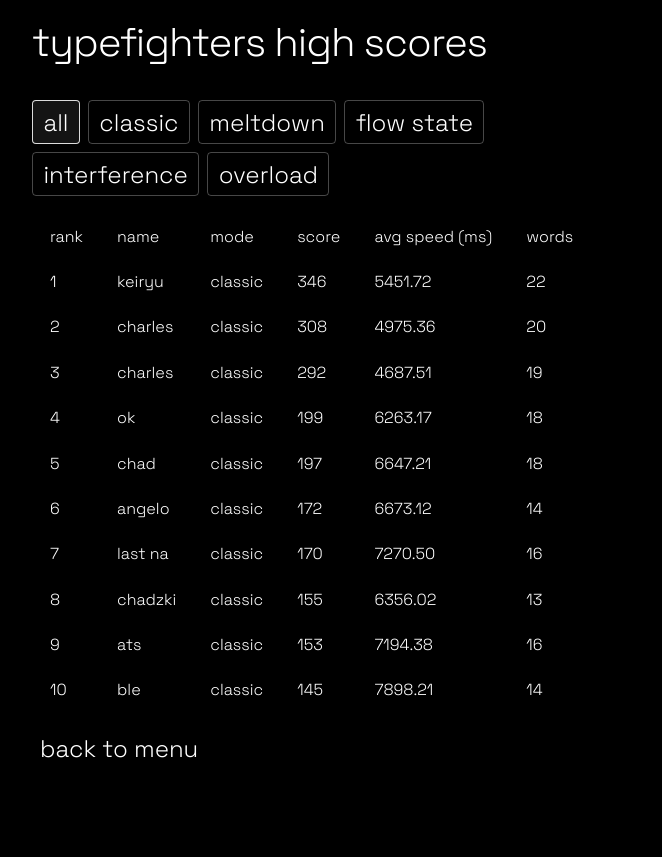
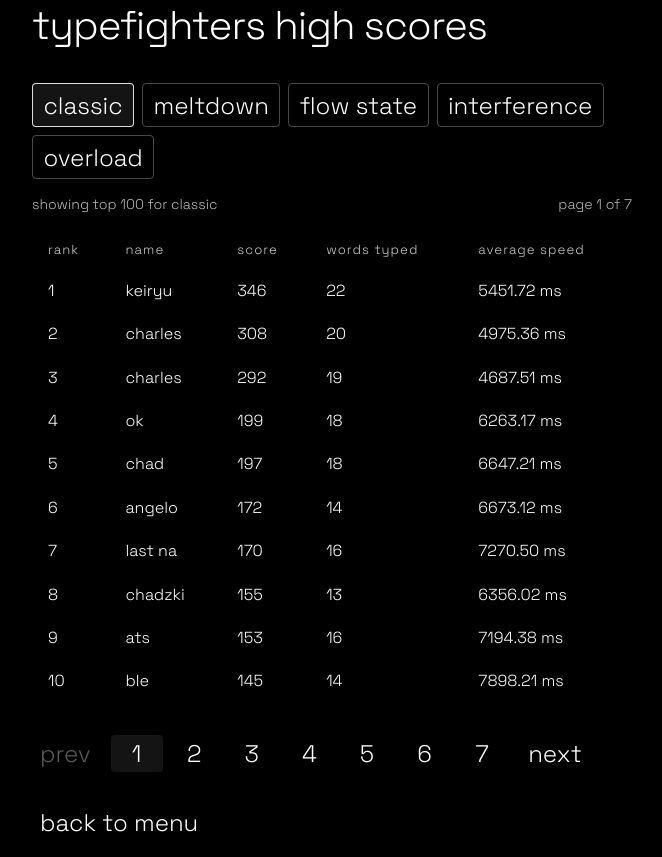
Before and after one commit to mcadelacruz/typefighters, a Flask app: page /highscores in a window 1280 px wide. Shown: the whole page, without its empty margins (308-970 px from the left). Before the commit the page ends 758 px from the top, so only its background shows below. Run offline with Flask 3, Linux system fonts and the light colour scheme.

Commit message:
scoring changes

```diff
--- a/app.py
+++ b/app.py
@@ -5,6 +5,7 @@ import json
 import uuid
 import csv
 import io
+import math
 from datetime import datetime, timedelta
 from flask import Flask, render_template, request, redirect, url_for, jsonify, session as flask_session, Response, stream_with_context
 from sqlalchemy import text, inspect
@@ -29,6 +30,8 @@ def ensure_schema():
             columns = {column['name'] for column in inspector.get_columns('high_score')}
             if 'game_mode' not in columns:
                 db.session.execute(text("ALTER TABLE high_score ADD COLUMN game_mode VARCHAR(20) NOT NULL DEFAULT 'Classic'"))
+            if 'final_stats_json' not in columns:
+                db.session.execute(text("ALTER TABLE high_score ADD COLUMN final_stats_json TEXT NOT NULL DEFAULT '[]'"))
                 db.session.commit()
 
 
@@ -122,6 +125,84 @@ WORD_LIST = [
 # this will store all the active game sessions
 active_sessions = {}
 
+MODE_TABS = [
+    ('classic', 'Classic'),
+    ('meltdown', 'Meltdown'),
+    ('flow-state', 'Flow State'),
+    ('interference', 'Interference'),
+    ('overload', 'Overload')
+]
+
+MODE_LABEL_MAP = {
+    'classic': 'Classic',
+    'meltdown': 'Meltdown',
+    'flow-state': 'Flow State',
+    'interference': 'Interference',
+    'overload': 'Overload'
+}
+
+
+def _coerce_int(value, default=0):
+    try:
+        return int(round(float(value)))
+    except (TypeError, ValueError):
+        return default
+
+
+def _coerce_float(value, default=0.0):
+    try:
+        return float(value)
+    except (TypeError, ValueError):
+        return default
+
+
+def build_final_stats(game_mode, payload, mode_stats=None):
+    mode_name = str(game_mode or 'Classic').strip()
+    data = mode_stats if isinstance(mode_stats, dict) else payload
+
+    if mode_name == 'Meltdown':
+        return [
+            {'label': 'words cleared', 'value': str(_coerce_int(data.get('total_attempts') or data.get('words_cleared')))}
+        ]
+
+    if mode_name == 'Flow State':
+        tempo_points = _coerce_int(data.get('flow_tempo_points'))
+        word_points = _coerce_int(data.get('flow_word_points'))
+        on_target_seconds = _coerce_float(data.get('flow_on_target_seconds'))
+        avg_closeness_pct = _coerce_float(data.get('flow_avg_closeness_pct'))
+        return [
+            {'label': 'tempo points', 'value': str(tempo_points)},
+            {'label': 'word points', 'value': str(word_points)},
+            {'label': 'on-target seconds', 'value': f'{on_target_seconds:.1f}s ({avg_closeness_pct:.1f}% avg)'}
+        ]
+
+    if mode_name == 'Interference':
+        paragraph_wpm = _coerce_float(data.get('interference_wpm'))
+        reaction_bonus = _coerce_int(data.get('reaction_bonus'))
+        avg_reaction = _coerce_float(data.get('avg_reaction_time'))
+        return [
+            {'label': 'paragraph wpm', 'value': f'{paragraph_wpm:.2f}'},
+            {'label': 'reaction bonus', 'value': f'+{reaction_bonus}'},
+            {'label': 'avg reaction (ms)', 'value': f'{avg_reaction:.0f}'}
+        ]
+
+    if mode_name == 'Overload':
+        keystrokes = _coerce_int(data.get('keystrokes') or data.get('total_attempts'))
+        keys_per_second = _coerce_float(data.get('keys_per_second'))
+        bonus_multiplier = _coerce_int(data.get('bonus_multiplier'), 1)
+        return [
+            {'label': 'keystrokes', 'value': str(keystrokes)},
+            {'label': 'keys per second', 'value': f'{keys_per_second:.2f}'},
+            {'label': 'overcharge bonus', 'value': f'x{bonus_multiplier} active' if bonus_multiplier > 1 else 'none'}
+        ]
+
+    words_typed = _coerce_int(data.get('total_attempts') or data.get('words_typed'))
+    avg_speed = _coerce_float(data.get('avg_speed'))
+    return [
+        {'label': 'words typed', 'value': str(words_typed)},
+        {'label': 'average speed', 'value': f'{avg_speed:.2f} ms'}
+    ]
+
 @app.route('/')
 def index():
     # this shows the loading screen page
@@ -146,35 +227,58 @@ def about():
 def highscores():
     # this shows the high scores page
     mode_tabs = [
-        ('all', 'All'),
         ('classic', 'Classic'),
         ('meltdown', 'Meltdown'),
         ('flow-state', 'Flow State'),
         ('interference', 'Interference'),
         ('overload', 'Overload')
     ]
-    mode_label_map = {
-        'classic': 'Classic',
-        'meltdown': 'Meltdown',
-        'flow-state': 'Flow State',
-        'interference': 'Interference',
-        'overload': 'Overload'
-    }
 
-    selected_mode = (request.args.get('mode') or 'all').strip().lower()
+    selected_mode = (request.args.get('mode') or 'classic').strip().lower()
     if selected_mode not in {slug for slug, _ in mode_tabs}:
-        selected_mode = 'all'
+        selected_mode = 'classic'
 
-    query = HighScore.query
-    if selected_mode != 'all':
-        query = query.filter(HighScore.game_mode == mode_label_map[selected_mode])
+    page = _coerce_int(request.args.get('page'), 1)
+    if page < 1:
+        page = 1
 
-    scores = query.order_by(HighScore.score.desc(), HighScore.created_at.desc()).limit(10).all()
+    query = HighScore.query.filter(HighScore.game_mode == MODE_LABEL_MAP[selected_mode])
+    all_scores = query.order_by(HighScore.score.desc(), HighScore.created_at.desc()).limit(100).all()
+
+    page_size = 10
+    total_scores = len(all_scores)
+    total_pages = max(1, math.ceil(total_scores / page_size))
+    if page > total_pages:
+        page = total_pages
+
+    start_index = (page - 1) * page_size
+    scores = all_scores[start_index:start_index + page_size]
+    leaderboard_rows = []
+    for index, row in enumerate(scores, start=start_index + 1):
+        try:
+            final_stats = json.loads(row.final_stats_json or '[]')
+        except (TypeError, ValueError):
+            final_stats = []
+
+        if not final_stats:
+            final_stats = build_final_stats(row.game_mode, row.to_dict())
+
+        leaderboard_rows.append({
+            'rank': index,
+            'score': row,
+            'final_stats': final_stats
+        })
+
     return render_template(
         'highscores.html',
-        scores=scores,
+        leaderboard_rows=leaderboard_rows,
         selected_mode=selected_mode,
-        mode_tabs=mode_tabs
+        selected_mode_label=MODE_LABEL_MAP[selected_mode],
+        mode_tabs=mode_tabs,
+        stat_headers=build_final_stats(MODE_LABEL_MAP[selected_mode], {}),
+        page=page,
+        total_pages=total_pages,
+        total_scores=total_scores
     )
 
 @app.route('/api/start_game', methods=['POST'])
@@ -312,6 +416,7 @@ def api_save_telemetry():
 
     player_name = str(data.get('player_name', '')).strip()
     game_mode = str(data.get('game_mode', '')).strip()
+    mode_stats = data.get('mode_stats') if isinstance(data.get('mode_stats'), dict) else {}
 
     if not player_name or not game_mode:
         return jsonify({'error': 'player_name and game_mode are required'}), 400
@@ -343,13 +448,32 @@ def api_save_telemetry():
         total_keystrokes=total_keystrokes
     )
 
+    if game_mode == 'Classic':
+        db.session.add(telemetry_row)
+        db.session.commit()
+        return jsonify({'message': 'Telemetry saved', 'id': telemetry_row.id}), 201
+
     # Keep HighScore in sync per mode while telemetry is collected for ML training.
     high_score = HighScore(
         name=player_name,
         game_mode=game_mode,
         score=score,
         avg_speed=typing_speed_wpm,
-        words_typed=max(0, int(round(total_keystrokes / 5.0)))
+        words_typed=max(0, int(round(total_keystrokes / 5.0))),
+        final_stats_json=json.dumps(build_final_stats(game_mode, {
+            'avg_speed': typing_speed_wpm,
+            'total_attempts': max(0, int(round(total_keystrokes / 5.0))),
+            'flow_tempo_points': data.get('flow_tempo_points'),
+            'flow_word_points': data.get('flow_word_points'),
+            'flow_on_target_seconds': data.get('flow_on_target_seconds'),
+            'flow_avg_closeness_pct': data.get('flow_avg_closeness_pct'),
+            'interference_wpm': data.get('interference_wpm'),
+            'reaction_bonus': data.get('reaction_bonus'),
+            'avg_reaction_time': data.get('avg_reaction_time'),
+            'keystrokes': data.get('keystrokes'),
+            'keys_per_second': data.get('keys_per_second'),
+            'bonus_multiplier': data.get('bonus_multiplier')
+        }, mode_stats))
     )
 
     db.session.add(telemetry_row)
@@ -432,12 +556,17 @@ def save_high_score(session):
         return
 
     avg_speed = session['total_speed'] / session['total_attempts']
+    final_stats = build_final_stats(session.get('game_mode', 'Classic'), {
+        'total_attempts': session['total_attempts'],
+        'avg_speed': avg_speed
+    })
     high_score = HighScore(
         name=session['name'],
         game_mode=session.get('game_mode', 'Classic'),
         score=session['score'],
         avg_speed=avg_speed,
-        words_typed=session['total_attempts']
+        words_typed=session['total_attempts'],
+        final_stats_json=json.dumps(final_stats)
     )
     db.session.add(high_score)
     db.session.commit()
--- a/models.py
+++ b/models.py
@@ -11,6 +11,7 @@ class HighScore(db.Model):
     score = db.Column(db.Integer, nullable=False)
     avg_speed = db.Column(db.Float, nullable=False)
     words_typed = db.Column(db.Integer, nullable=False)
+    final_stats_json = db.Column(db.Text, nullable=False, default='[]')
     created_at = db.Column(db.DateTime, default=datetime.utcnow)
 
     def __repr__(self):
@@ -24,7 +25,8 @@ class HighScore(db.Model):
             'game_mode': self.game_mode,
             'score': self.score,
             'avg_speed': self.avg_speed,
-            'words_typed': self.words_typed
+            'words_typed': self.words_typed,
+            'final_stats_json': self.final_stats_json
         }
 
 
--- a/static/styles.css
+++ b/static/styles.css
@@ -304,6 +304,75 @@ body.home-page.home-loader-ready #page-root {
 .score-tab.score-tab-active {
     border-color: rgba(255, 255, 255, 0.85);
     background: rgba(255, 255, 255, 0.08);
+}
+
+.score-tabs {
+    display: flex;
+    gap: 0.5rem;
+    flex-wrap: wrap;
+    margin-bottom: 1rem;
+}
+
+.highscores-layout {
+    width: 100%;
+}
+
+.highscores-meta {
+    display: flex;
+    justify-content: space-between;
+    gap: 1rem;
+    margin: 0.15rem 0 1rem 0;
+    font-size: 0.88rem;
+    opacity: 0.72;
+}
+
+.highscores-table-wrap {
+    margin-bottom: 1rem;
+}
+
+.highscores-table-wrap table th,
+.highscores-table-wrap table td {
+    padding: 0.55rem 0.4rem;
+    border-bottom: 1px solid rgba(255, 255, 255, 0.12);
+    text-align: left;
+    vertical-align: top;
+}
+
+.highscores-table-wrap table thead th {
+    border-bottom-color: rgba(255, 255, 255, 0.42);
+    font-size: 0.82rem;
+    letter-spacing: 0.08em;
+    opacity: 0.8;
+}
+
+.score-pagination {
+    display: flex;
+    align-items: center;
+    gap: 0.75rem;
+    flex-wrap: wrap;
+    margin-bottom: 1rem;
+}
+
+.score-page-numbers {
+    display: flex;
+    gap: 0.35rem;
+    flex-wrap: wrap;
+}
+
+.score-page-number,
+.score-page-link {
+    min-width: 2.25rem;
+    text-align: center;
+}
+
+.score-page-number-active {
+    border-color: rgba(255, 255, 255, 0.85);
+    background: rgba(255, 255, 255, 0.08);
+}
+
+.score-page-link.is-disabled {
+    opacity: 0.35;
+    pointer-events: none;
 }
 
 .mode-toggle {
--- a/static/telemetry.js
+++ b/static/telemetry.js
@@ -155,13 +155,14 @@
         };
     }
 
-    async function sendTelemetry(playerName, gameMode, score) {
+    async function sendTelemetry(playerName, gameMode, score, modeStats) {
         const features = extractFeatures();
 
         const payload = {
             player_name: String(playerName || "").trim(),
             game_mode: String(gameMode || "").trim(),
             score: Number(score) || 0,
+            mode_stats: modeStats && typeof modeStats === "object" ? modeStats : {},
             ...features
         };
 
--- a/templates/game.html
+++ b/templates/game.html
@@ -120,5 +120,5 @@
 
 {% block scripts %}
 <script src="{{ url_for('static', filename='telemetry.js') }}?v=20260418d"></script>
-<script src="{{ url_for('static', filename='game.js') }}?v=20260419f"></script>
+<script src="{{ url_for('static', filename='game.js') }}?v=20260419g"></script>
 {% endblock %}
--- a/templates/highscores.html
+++ b/templates/highscores.html
@@ -2,60 +2,60 @@
 {% extends "base.html" %}
 
 {% block content %}
-<div>
+<div class="highscores-layout">
     <div class="menu-title">typefighters high scores</div>
-    <div class="score-tabs" style="display:flex;gap:0.5rem;flex-wrap:wrap;margin-bottom:1rem;">
+    <div class="score-tabs">
         {% for slug, label in mode_tabs %}
-        <a class="menu-link score-tab{% if selected_mode == slug %} score-tab-active{% endif %}" href="{{ url_for('highscores', mode=slug) }}">{{ label }}</a>
+        <a class="menu-link score-tab{% if selected_mode == slug %} score-tab-active{% endif %}" href="{{ url_for('highscores', mode=slug, page=1) }}">{{ label }}</a>
         {% endfor %}
     </div>
-    <div style="width: 100%; max-width: 600px;">
-        <!-- Only the top 10 highest scores, descending order -->
+
+    <div class="highscores-meta">
+        <div class="highscores-meta-item">showing top 100 for {{ selected_mode_label }}</div>
+        <div class="highscores-meta-item">page {{ page }} of {{ total_pages }}</div>
+    </div>
+
+    <div class="responsive-table highscores-table-wrap">
         <table>
             <thead>
                 <tr>
                     <th>rank</th>
                     <th>name</th>
-                    <th>mode</th>
                     <th>score</th>
-                    {% if selected_mode == 'flow-state' or selected_mode == 'interference' or selected_mode == 'overload' %}
-                    <th>pace metric</th>
-                    <th>volume metric</th>
-                    {% else %}
-                    <th>avg speed (ms)</th>
-                    <th>words</th>
-                    {% endif %}
+                    {% for header in stat_headers %}
+                    <th>{{ header.label }}</th>
+                    {% endfor %}
                 </tr>
             </thead>
             <tbody>
-                {% for score in scores %}
+                {% for item in leaderboard_rows %}
                 <tr>
-                    <td>{{ loop.index }}</td>
-                    <td>{{ score.name }}</td>
-                    <td>{{ score.game_mode }}</td>
-                    <td>{{ score.score }}</td>
-                    {% if selected_mode == 'flow-state' %}
-                    <td>{{ "%.2f"|format(score.avg_speed) }} wpm</td>
-                    <td>{{ score.words_typed }} sweet sec</td>
-                    {% elif selected_mode == 'interference' %}
-                    <td>{{ "%.2f"|format(score.avg_speed) }} wpm</td>
-                    <td>{{ score.words_typed }} reactions</td>
-                    {% elif selected_mode == 'overload' %}
-                    <td>{{ "%.2f"|format(score.avg_speed) }} pace</td>
-                    <td>{{ score.words_typed }} chunks</td>
-                    {% else %}
-                    <td>{{ "%.2f"|format(score.avg_speed) }}</td>
-                    <td>{{ score.words_typed }}</td>
-                    {% endif %}
+                    <td>{{ item.rank }}</td>
+                    <td>{{ item.score.name }}</td>
+                    <td>{{ item.score.score }}</td>
+                    {% for stat in item.final_stats %}
+                    <td>{{ stat.value }}</td>
+                    {% endfor %}
                 </tr>
                 {% else %}
                 <tr>
-                    <td colspan="6" class="text-center">no high scores yet.</td>
+                    <td colspan="{{ 3 + stat_headers|length }}" class="text-center">no high scores yet.</td>
                 </tr>
                 {% endfor %}
             </tbody>
         </table>
     </div>
+
+    <div class="score-pagination">
+        <a class="menu-link score-page-link{% if page <= 1 %} is-disabled{% endif %}" href="{{ url_for('highscores', mode=selected_mode, page=page-1) if page > 1 else '#' }}">prev</a>
+        <div class="score-page-numbers">
+            {% for page_number in range(1, total_pages + 1) %}
+            <a class="menu-link score-page-number{% if page_number == page %} score-page-number-active{% endif %}" href="{{ url_for('highscores', mode=selected_mode, page=page_number) }}">{{ page_number }}</a>
+            {% endfor %}
+        </div>
+        <a class="menu-link score-page-link{% if page >= total_pages %} is-disabled{% endif %}" href="{{ url_for('highscores', mode=selected_mode, page=page+1) if page < total_pages else '#' }}">next</a>
+    </div>
+
     <button class="menu-link" onclick="window.location.href='{{ url_for('menu') }}'">back to menu</button>
 </div>
 {% endblock %}
```
Also changed, not shown: static/game.js (+6 -6 lines), instance/app.db.
